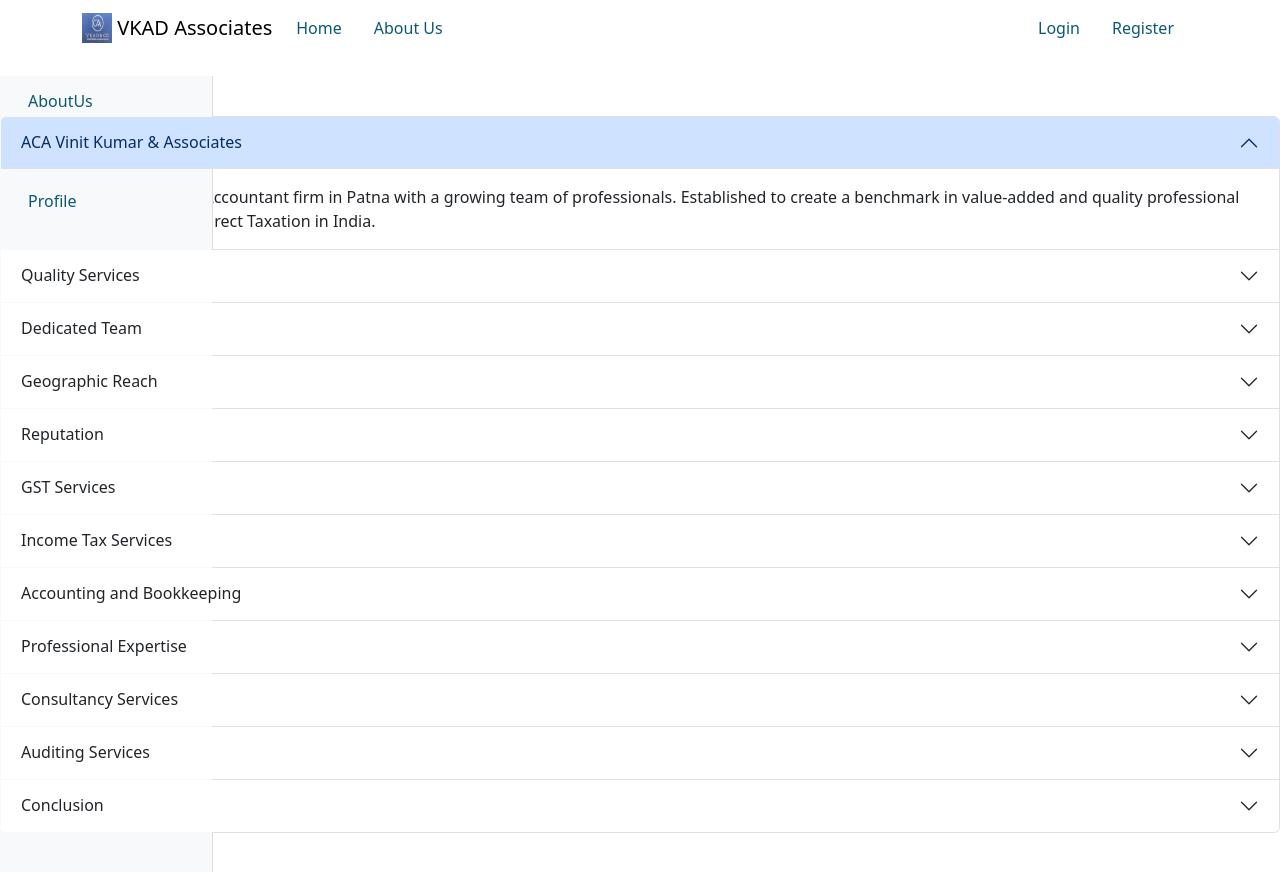
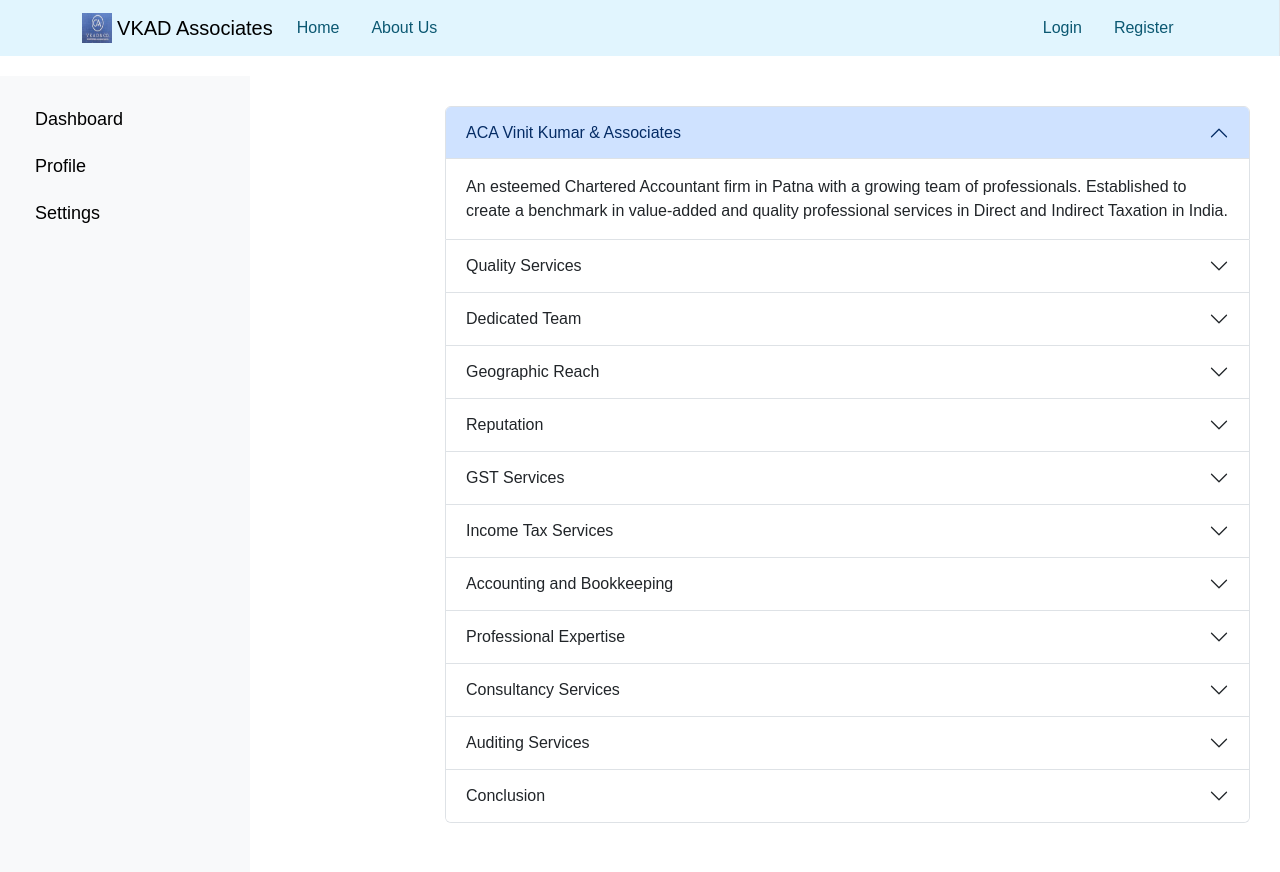
Before and after one commit to anuragsknsits/shopist, a React (Create React App) app: page /aboutus in a window 1280 px wide. Shown: the top 872 px of the page. Built offline with nearby package versions, Linux system fonts and the light colour scheme.

Commit message:
Added CSS for All files.

```diff
--- a/src/App.css
+++ b/src/App.css
@@ -1,38 +1,77 @@
-.App {
-  text-align: center;
+/* src/App.css */
+body, html, #root {
+  height: 100%;
+  margin: 0;
+  font-family: Arial, sans-serif;
 }
 
-.App-logo {
-  height: 40vmin;
-  pointer-events: none;
+.app-container {
+  display: flex;
+  height: 100%;
 }
 
-@media (prefers-reduced-motion: no-preference) {
-  .App-logo {
-    animation: App-logo-spin infinite 20s linear;
+.header {
+  background-color: #E1F5FE;
+  color: white;
+  padding: 15px;
+  text-align: center;
+  position: fixed;
+  width: 100%;
+  top: 0;
+  z-index: 1000;
+}
+
+.sidebar {
+  width: 250px;
+  background-color: #f8f9fa;
+  padding-top: 20px;
+  position: fixed;
+  height: 100%;
+  overflow: auto;
+}
+
+.sidebar a {
+  padding: 10px 15px;
+  text-decoration: none;
+  font-size: 18px;
+  color: #000;
+  display: block;
+}
+
+.sidebar a:hover {
+  background-color: #ddd;
+}
+
+.content {
+  margin-left: 250px;
+  padding: 20px;
+  flex-grow: 1;
+}
+
+.content-container {
+  margin-top: 60px;
+  display: flex;
+  flex-direction: column;
+  height: calc(100% - 60px);
+}
+
+/* Responsive styles */
+@media (max-width: 768px) {
+  .app-container {
+    flex-direction: column;
+  }
+
+  .sidebar {
+    width: 100%;
+    height: auto;
+    position: relative;
+  }
+
+  .content {
+    margin-left: 0;
+  }
+
+  .header {
+    position: relative;
   }
 }
-
-.App-header {
-  background-color: #282c34;
-  min-height: 100vh;
-  display: flex;
-  flex-direction: column;
-  align-items: center;
-  justify-content: center;
-  font-size: calc(10px + 2vmin);
-  color: white;
-}
-
-.App-link {
-  color: #4817b9;
-}
-
-@keyframes App-logo-spin {
-  from {
-    transform: rotate(0deg);
-  }
-  to {
-    transform: rotate(360deg);
-  }
-}
--- a/src/App.js
+++ b/src/App.js
@@ -8,9 +8,11 @@ import AboutUs from './pages/About';
 import SignUp from './components/auth/SignUp';
 import Login from './components/auth/Login';
 import Header from './components/Header';
+import Sidebar from './components/Sidebar';
 import PrivateRoute from './components/PrivateRoute';
 import { useDispatch, useSelector } from 'react-redux';
 import { logoutRequest } from './redux/actions/loginAction';
+import './App.css';
 
 function App() {
   const dispatch = useDispatch();
@@ -23,6 +25,9 @@ function App() {
   return (
     <Router>
       <Header isAuthenticated={isAuthenticated} onLogout={handleLogout} />
+      <div className="app-container">
+        <Sidebar />
+        <div className="content">
           <Routes>
             <Route path="/" element={<Home />} exact />
             <Route path="/aboutus" element={<AboutUs />} />
@@ -35,6 +40,8 @@ function App() {
               <Route path="/profile" element={<Profile />} />
             </Route>
           </Routes>
+        </div>
+      </div>
     </Router>
   );
 };
--- a/src/components/Header.js
+++ b/src/components/Header.js
@@ -1,21 +1,21 @@
 // src/components/Header.js
-import { Container, Navbar, Nav, Row, Col } from 'react-bootstrap';
+import React from 'react';
+import { Container, Navbar } from 'react-bootstrap';
 import { Link } from 'react-router-dom';
+import { useSelector } from 'react-redux';
 import NavigationMenu from './NavigationMenu';
 import AuthLinks from './AuthLinks';
-import { useSelector } from 'react-redux';
 import { selectIsAuthenticated, userName } from '../components/selectors/authSelectors';
 import logo from '../img/VKADLogo.jpg';
 import '../styles/Layout.css';
 
-const Header = ({ onLogout, children }) => {
+const Header = ({ onLogout }) => {
   // Get the authentication status from the Redux store
   const isAuthenticated = useSelector(selectIsAuthenticated);
   const username = useSelector(userName);
 
   return (
-    <div>
-      <Navbar expand="lg">
+    <Navbar expand="lg" className="header" variant="light">
       <Container>
         <Navbar.Brand as={Link} to='/'>
           <img
@@ -27,28 +27,13 @@ const Header = ({ onLogout, children }) => {
           />
           {' VKAD Associates'}
         </Navbar.Brand>
+        <Navbar.Toggle aria-controls="basic-navbar-nav" />
         <Navbar.Collapse id="basic-navbar-nav">
-            {/* Pass authentication status and onLogout function to child components */}
           <NavigationMenu isAuthenticated={isAuthenticated} />
           <AuthLinks username={username} isAuthenticated={isAuthenticated} onLogout={onLogout} />
         </Navbar.Collapse>
       </Container>
     </Navbar>
-      <Container fluid>
-        <Row>
-          <Col xs={2} className="sidebar bg-light">
-            <Nav className="flex-column">
-              <Nav.Link className="nav-link-custom" as={Link} to="/aboutus">AboutUs</Nav.Link>
-              <Nav.Link className="nav-link-custom" as={Link} to="/dashboard">Dashboard</Nav.Link>
-              <Nav.Link className="nav-link-custom" as={Link} to="/profile">Profile</Nav.Link>
-            </Nav>
-          </Col>
-          <Col xs={10} className="content">
-            {children}
-          </Col>
-        </Row>
-      </Container>
-    </div>
   );
 };
 
--- /dev/null
+++ b/src/components/Sidebar.js
@@ -0,0 +1,19 @@
+// src/components/Sidebar.js
+import React from 'react';
+import { Nav } from 'react-bootstrap';
+import { Link } from 'react-router-dom';
+
+
+const Sidebar = () => {
+  return (
+    <div className="sidebar">
+      <Nav className="flex-column">
+        <Nav.Link as={Link} to="/dashboard">Dashboard</Nav.Link>
+        <Nav.Link as={Link} to="/profile">Profile</Nav.Link>
+        <Nav.Link as={Link} to="/settings">Settings</Nav.Link>
+      </Nav>
+    </div>
+  );
+};
+
+export default Sidebar;
--- a/src/pages/About.js
+++ b/src/pages/About.js
@@ -1,42 +1,42 @@
 import React from 'react';
-import Accordion from 'react-bootstrap/Accordion';
-import '../styles/Header.css';
+import { Accordion } from 'react-bootstrap';
+import '../styles/Layout.css';
 
 const AboutUs = () => {
   return (
-    <Accordion defaultActiveKey={['0']} alwaysOpen>
-      <Accordion.Item eventKey="0">
+
+    <Accordion className='aboutus' defaultActiveKey={['0']} alwaysOpen>
+      <Accordion.Item eventKey="0" id="0">
         <Accordion.Header>ACA Vinit Kumar & Associates</Accordion.Header>
         <Accordion.Body>
-          An esteemed Chartered Accountant firm in Patna with a growing team of professionals.
-          Established to create a benchmark in value-added and quality professional services in Direct and Indirect Taxation in India.
+          An esteemed Chartered Accountant firm in Patna with a growing team of professionals. Established to create a benchmark in value-added and quality professional services in Direct and Indirect Taxation in India.
         </Accordion.Body>
       </Accordion.Item>
-      <Accordion.Item eventKey="1">
+      <Accordion.Item eventKey="1" id="1">
         <Accordion.Header>Quality Services</Accordion.Header>
         <Accordion.Body>
           Our firm has consistently provided top-notch services to clients over time.
         </Accordion.Body>
       </Accordion.Item>
-      <Accordion.Item eventKey="2">
+      <Accordion.Item eventKey="2" id="2">
         <Accordion.Header>Dedicated Team</Accordion.Header>
         <Accordion.Body>
           Our strength lies in our dedicated team that works tirelessly for clients. Combining expert knowledge, a learning attitude, and professional ethics, we deliver high-quality services in the most cost-effective manner, providing top-notch solutions to our clients’ business needs.
         </Accordion.Body>
       </Accordion.Item>
-      <Accordion.Item eventKey="3">
+      <Accordion.Item eventKey="3" id="3">
         <Accordion.Header>Geographic Reach</Accordion.Header>
         <Accordion.Body>
           Although based in Patna, we serve clients across India and internationally. We are fully devoted to meeting our clients' requirements, offering high-quality services with a blend of knowledge and expertise.
         </Accordion.Body>
       </Accordion.Item>
-      <Accordion.Item eventKey="4">
+      <Accordion.Item eventKey="4" id="4">
         <Accordion.Header>Reputation</Accordion.Header>
         <Accordion.Body>
           VKAD is a renowned CA firm in Patna, known for exceptional service and a growing professional team, setting a benchmark in value-added and quality professional services in Direct and Indirect Taxation in India.
         </Accordion.Body>
       </Accordion.Item>
-      <Accordion.Item eventKey="5">
+      <Accordion.Item eventKey="5" id="5">
         <Accordion.Header>GST Services</Accordion.Header>
         <Accordion.Body>
           <ul>
@@ -46,7 +46,7 @@ const AboutUs = () => {
           </ul>
         </Accordion.Body>
       </Accordion.Item>
-      <Accordion.Item eventKey="6">
+      <Accordion.Item eventKey="6" id="6">
         <Accordion.Header>Income Tax Services</Accordion.Header>
         <Accordion.Body>
           <ul>
@@ -56,15 +56,13 @@ const AboutUs = () => {
           </ul>
         </Accordion.Body>
       </Accordion.Item>
-      <Accordion.Item eventKey="7">
+      <Accordion.Item eventKey="7" id="7">
         <Accordion.Header>Accounting and Bookkeeping</Accordion.Header>
         <Accordion.Body>
-          <p>
-            ACA Vinit Kumar, and associates we also provide accounting and bookkeeping services to clients. Our team of experienced accountants assists clients in managing their financial records, ensuring that they are accurate and up to date. Our accounting and bookkeeping services help clients streamline their financial processes, enabling them to focus on their core business activities.
-          </p>
+          ACA Vinit Kumar, and associates we also provide accounting and bookkeeping services to clients. Our team of experienced accountants assists clients in managing their financial records, ensuring that they are accurate and up to date. Our accounting and bookkeeping services help clients streamline their financial processes, enabling them to focus on their core business activities.
         </Accordion.Body>
       </Accordion.Item>
-      <Accordion.Item eventKey="8">
+      <Accordion.Item eventKey="8" id="8">
         <Accordion.Header>Professional Expertise</Accordion.Header>
         <Accordion.Body>
           <ul>
@@ -74,7 +72,7 @@ const AboutUs = () => {
           </ul>
         </Accordion.Body>
       </Accordion.Item>
-      <Accordion.Item eventKey="9">
+      <Accordion.Item eventKey="9" id="9">
         <Accordion.Header>Consultancy Services</Accordion.Header>
         <Accordion.Body>
           <ul>
@@ -84,7 +82,7 @@ const AboutUs = () => {
           </ul>
         </Accordion.Body>
       </Accordion.Item>
-      <Accordion.Item eventKey="10">
+      <Accordion.Item eventKey="10" id="10">
         <Accordion.Header>Auditing Services</Accordion.Header>
         <Accordion.Body>
           <ul>
@@ -94,13 +92,14 @@ const AboutUs = () => {
           </ul>
         </Accordion.Body>
       </Accordion.Item>
-      <Accordion.Item eventKey="11">
+      <Accordion.Item eventKey="11" id="11">
         <Accordion.Header>Conclusion</Accordion.Header>
         <Accordion.Body>
           For reliable and professional Chartered Accountancy services, look no further than ACA Vinit Kumar & Associates. Our firm stands as a benchmark in providing value-added and quality professional services in Direct and Indirect Taxation in India.
         </Accordion.Body>
       </Accordion.Item>
     </Accordion>
+
   );
 };
 
--- a/src/pages/Home.js
+++ b/src/pages/Home.js
@@ -1,33 +1,9 @@
 import React from 'react'
-import Carousel from 'react-bootstrap/Carousel';
-
 
 export const Home = () => {
   return (
-    <Carousel className='aboutus' fade>
-      <Carousel.Item>
-
-        <Carousel.Caption>
-          <h3>First slide label</h3>
-          <p>Nulla vitae elit libero, a pharetra augue mollis interdum.</p>
-        </Carousel.Caption>
-      </Carousel.Item>
-      <Carousel.Item>
-
-        <Carousel.Caption>
-          <h3>Second slide label</h3>
-          <p>Lorem ipsum dolor sit amet, consectetur adipiscing elit.</p>
-        </Carousel.Caption>
-      </Carousel.Item>
-      <Carousel.Item>
-
-        <Carousel.Caption>
-          <h3>Third slide label</h3>
-          <p>
-            Praesent commodo cursus magna, vel scelerisque nisl consectetur.
-          </p>
-        </Carousel.Caption>
-      </Carousel.Item>
-    </Carousel>
+    <div className='aboutus'>
+      <h1>Home Page</h1>
+    </div>
   )
 }
--- a/src/styles/Layout.css
+++ b/src/styles/Layout.css
@@ -1,26 +1,21 @@
-/* src/components/Layout.css */
-.header {
-    margin-bottom: 20px;
-  }
+/* Layout.css */
 
-  .sidebar {
-    height: 100vh;
-    position: absolute;
-    top: 10;
-    left: 0;
-    padding-top: 5px;
-    border-right: 1px solid #ddd;
+.sidebar {
+    padding: 20px;
   }
 
   .content {
-    margin-left: 16.66667%;
     padding: 20px;
   }
 
-  .flex-column {
-    height: 100%;
+  @media (max-width: 767px) {
+    .sidebar {
+      display: none;
+    }
   }
 
-  .flex-column .nav-link {
-    margin-bottom: 10px;
+  @media (min-width: 768px) {
+    .sidebar {
+      display: block;
+    }
   }
```
Lines whose indentation alone changed are shown as unchanged.
